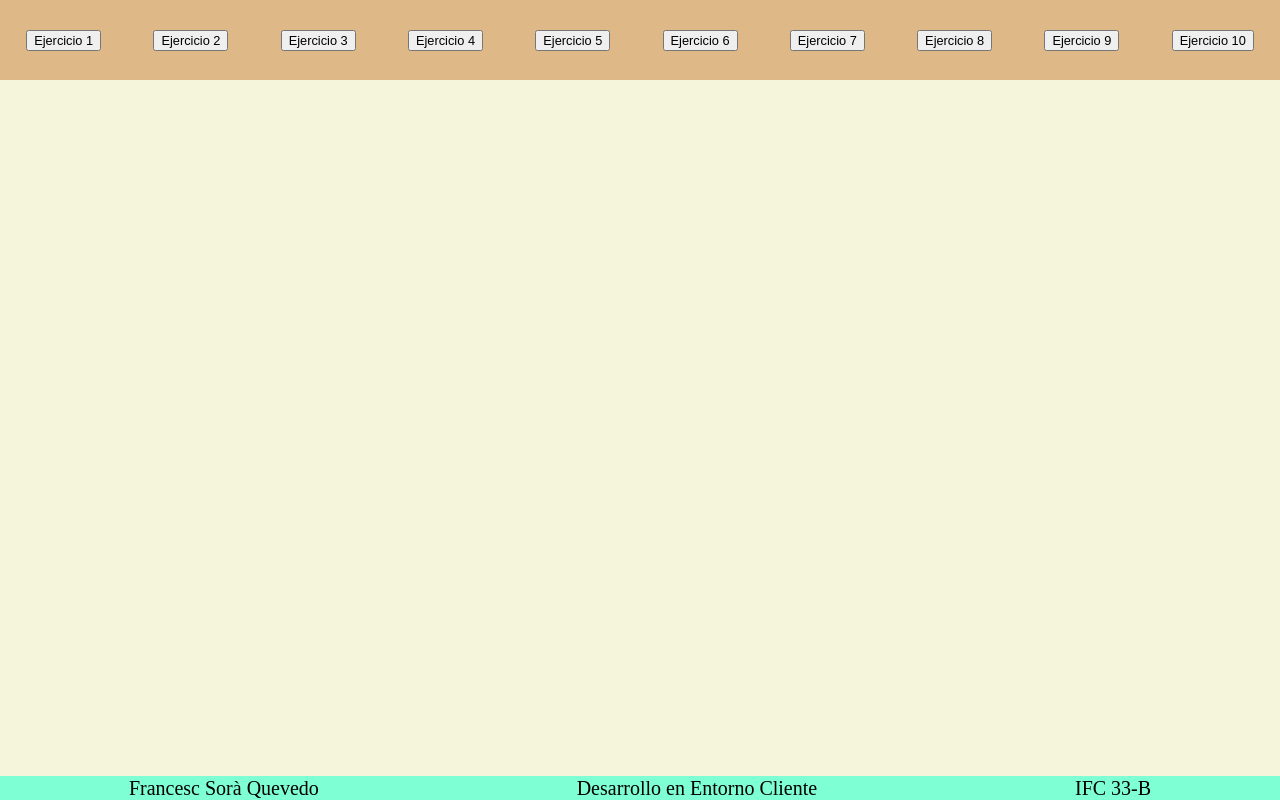
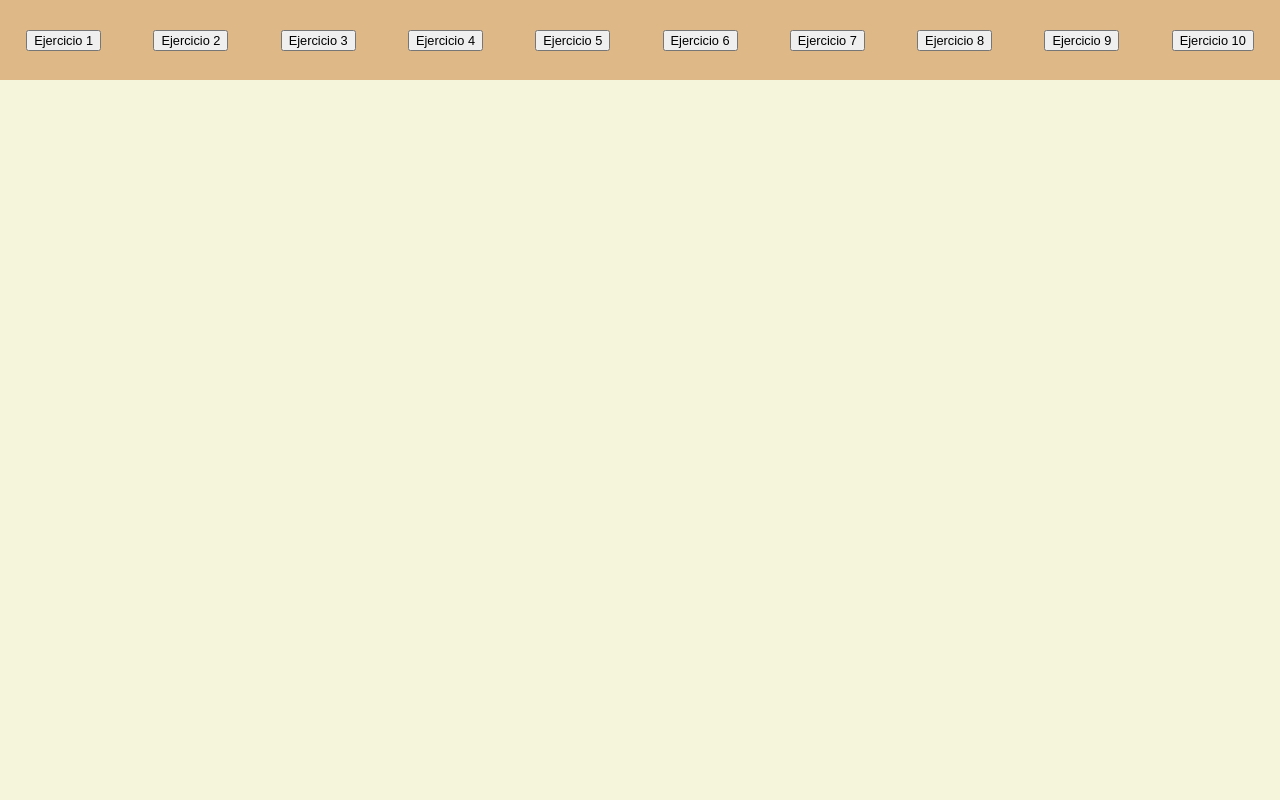
Before and after one commit to Frcsora/EntornoCliente2-DAW, a plain HTML site: page ejercicios/index.html in a window 1280 px wide. Drawn offline with Linux system fonts and the light colour scheme.

Commit message:
Add files via upload

```diff
--- a/ejercicios/index.html
+++ b/ejercicios/index.html
@@ -142,11 +142,6 @@
                 <p class="resultado" id="resultado10"></p>
         </article>
     </main>
-    <footer class="footer-div">
-        <span>Francesc Sorà Quevedo</span>
-        <span>Desarrollo en Entorno Cliente</span>
-        <span>IFC 33-B</span>
-    </footer>
     <script src="js.js"></script>
 </body>
 </html>
--- a/ejercicios/styles.css
+++ b/ejercicios/styles.css
@@ -1,7 +1,7 @@
 body{
     display: flex;
     flex-direction: column;
-    justify-content: space-between;
+    justify-content: flex-start;
     align-items: flex-start;
     width: 100%;
     height: 100vh;
@@ -14,6 +14,7 @@ body{
 .botonera{
     display: flex;
     flex-direction: row;
+    flex-wrap: wrap;
     justify-content: space-around;
     align-items: center;
     width: 100vw;
@@ -50,15 +51,3 @@ input{
 .select{
     font-size: 0.7em;
 }
-.footer-div{
-    display: flex;
-    justify-content:space-around ;
-    justify-self: flex-end;
-    align-self: flex-end;
-    align-items: center;
-    height: 3%;
-    width: 100%;
-    background-color: aquamarine;
-    font-size: 0.5em;
-    bottom: 0;
-}
```
